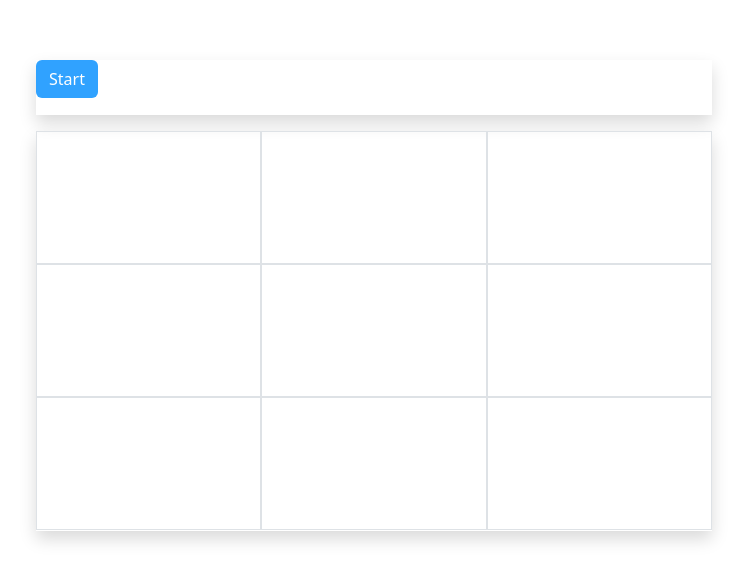
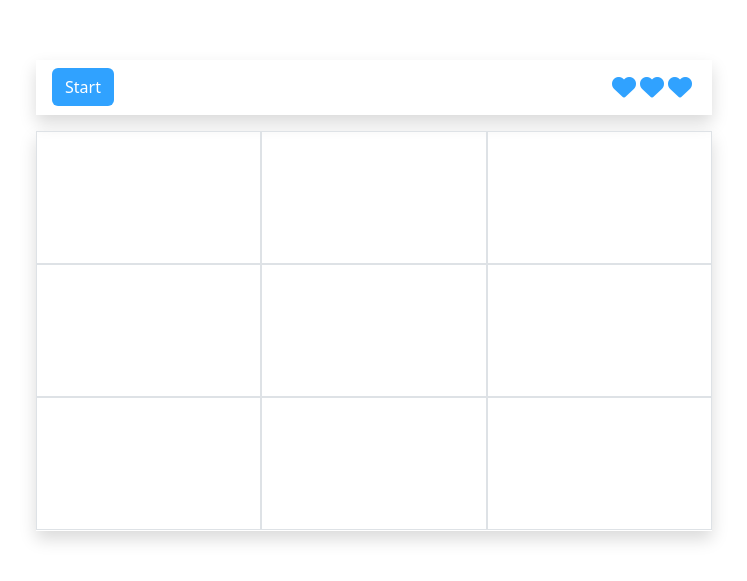
Before and after one commit to josue052015/memory-game, an Angular app in the folder memory-game/: page / in a window 1280 px wide. Shown: the part 105-686 px from the top of the page, without its empty margins (266-1013 px from the left). Built offline with nearby package versions, Linux system fonts and the light colour scheme.

Commit message:
attemps remaining implementation

```diff
--- a/memory-game/src/app/app.component.html
+++ b/memory-game/src/app/app.component.html
@@ -1,6 +1,8 @@
 <div class="container content">
-    <app-menu [gameStatus]="gameStatus" (onStartGame)="startGame()"
-    (onGameOver)="endGame()"></app-menu>
-    <app-keyboard [gameStatus]="gameStatus"></app-keyboard>
+    <app-menu [gameStatus]="gameStatus" [attempsRemaining]="attempsRemaining"
+     (onStartGame)="startGame()" (onGameOver)="endGame()"></app-menu>
+    <app-keyboard [gameStatus]="gameStatus" [attempsRemaining]="attempsRemaining"
+    (onAttempFailed)="handleAttempFailed()"
+    ></app-keyboard>
 </div>
 <router-outlet></router-outlet>
--- a/memory-game/src/app/app.component.ts
+++ b/memory-game/src/app/app.component.ts
@@ -9,16 +9,22 @@ import { GameStatus } from './shared/enums/game-status.enum';
 })
 export class AppComponent {
   title = 'memory-game';
-  attemps = 3
+  attempsRemaining = 3
   difficulty = GameDifficulty.Normal;
   gameStatus = GameStatus.GameOver;
 
   startGame(){
+
     this.gameStatus = GameStatus.GameStarted;
   }
 
   endGame(){
     this.gameStatus = GameStatus.GameOver;
+    this.attempsRemaining = 3
   }
 
+  handleAttempFailed(){
+    this.attempsRemaining -= 1
+    if(this.attempsRemaining == 0) this.endGame()
+  }
 }
--- a/memory-game/src/app/pages/keyboard/keyboard.component.scss
+++ b/memory-game/src/app/pages/keyboard/keyboard.component.scss
@@ -12,7 +12,7 @@
     }
 
     .active{
-        background-color: v.$keyboard-color;
+        background-color: v.$main-color;
     }
 
 }
--- a/memory-game/src/app/pages/keyboard/keyboard.component.ts
+++ b/memory-game/src/app/pages/keyboard/keyboard.component.ts
@@ -1,4 +1,4 @@
-import { Component, Input, OnChanges, OnInit, SimpleChanges } from '@angular/core';
+import { Component, Input, OnChanges, OnInit, Output, SimpleChanges, EventEmitter } from '@angular/core';
 import { GameStatus } from 'src/app/shared/enums/game-status.enum';
 import { IKeyboardElement } from 'src/app/shared/models/keyboard-element.model';
 
@@ -10,6 +10,8 @@ import { IKeyboardElement } from 'src/app/shared/models/keyboard-element.model';
 export class KeyboardComponent implements OnInit, OnChanges {
 
   @Input() gameStatus: any;
+  @Input() attempsRemaining: any;
+  @Output() onAttempFailed = new EventEmitter();
 
   constructor() { }
 
@@ -26,7 +28,8 @@ export class KeyboardComponent implements OnInit, OnChanges {
 
   ngOnChanges(changes: SimpleChanges): void {
     if (changes) {
-      switch (changes['gameStatus'].currentValue) {
+      console.log('changes', changes)
+      switch (changes['gameStatus']?.currentValue) {
         case GameStatus.GameStarted:
           this.startChallenge()
           break;
@@ -48,6 +51,7 @@ export class KeyboardComponent implements OnInit, OnChanges {
     this.keysCombination = []
     this.attempsCombination = []
     this.challengeCounter = 1
+    this.keyboardActive = false
   }
 
   startChallenge() {
@@ -78,6 +82,13 @@ export class KeyboardComponent implements OnInit, OnChanges {
 
     if (!this.isARightAnswer()) {
       this.keyboardError = true;
+      this.onAttempFailed.emit()
+    /*   if(this.attempsRemaining == 0){
+        alert('failed')
+      }
+      else{
+
+      } */
       setTimeout(() => {
         this.attempsCombination = []
         this.keyboardError = false
--- a/memory-game/src/app/pages/menu/menu.component.html
+++ b/memory-game/src/app/pages/menu/menu.component.html
@@ -1,6 +1,8 @@
-<div class="shadow mb-3 menu">
+<div class="shadow mb-3 menu px-3">
     <button type="button" class="btn start-btn" (click)="onStartGame.emit()"
     *ngIf="gameStatus == gameStatusEnum.GameOver">Start</button>
     <button type="button" class="btn end-btn" (click)="onGameOver.emit()"
     *ngIf="gameStatus == gameStatusEnum.GameStarted">End Game</button>
+    <div class="d-flex"><i class="fa-solid fa-heart attemp-remaining-icon me-1"
+         *ngFor="let _ of [].constructor(attempsRemaining)"></i></div>
 </div>
--- a/memory-game/src/app/pages/menu/menu.component.scss
+++ b/memory-game/src/app/pages/menu/menu.component.scss
@@ -1,7 +1,7 @@
 @use '../../../sass/variables.scss' as v;
 
 .start-btn{
-    background-color: v.$main-color;
+    background-color: #30A2FF;
     color: #FFF;
 }
 
@@ -12,4 +12,12 @@
 
 .menu{
     min-height: 55px;
+    display: flex;
+    align-items: center;
+    justify-content: space-between;
 }
+
+.attemp-remaining-icon{
+    font-size: 1.5em;
+    color: v.$main-color;
+}
--- a/memory-game/src/app/pages/menu/menu.component.ts
+++ b/memory-game/src/app/pages/menu/menu.component.ts
@@ -10,6 +10,7 @@ export class MenuComponent implements OnInit {
 
   gameStatusEnum = GameStatus
   @Input() gameStatus: any;
+  @Input()  attempsRemaining: any;
   @Output() onStartGame = new EventEmitter()
   @Output() onGameOver = new EventEmitter()
 
--- a/memory-game/src/index.html
+++ b/memory-game/src/index.html
@@ -6,6 +6,7 @@
   <base href="/">
   <meta name="viewport" content="width=device-width, initial-scale=1">
   <link rel="icon" type="image/x-icon" href="favicon.ico">
+  <script src="https://kit.fontawesome.com/78298944a7.js" crossorigin="anonymous"></script>
 </head>
 <body>
   <app-root></app-root>
--- a/memory-game/src/sass/variables.scss
+++ b/memory-game/src/sass/variables.scss
@@ -1,4 +1,4 @@
-$keyboard-color: aqua;
+
 $keyboard-error-bg: red;
 $main-color: #30A2FF;
 $selection-color: #ffffff;
```
